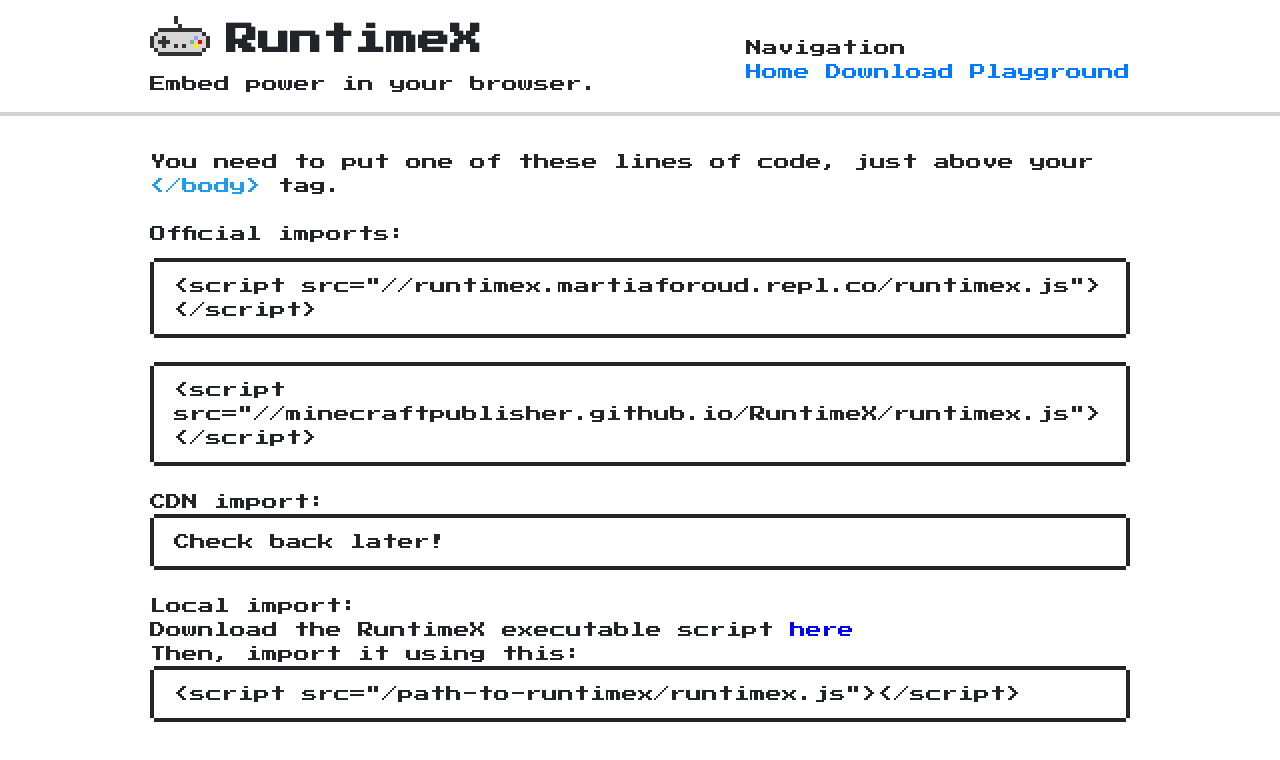
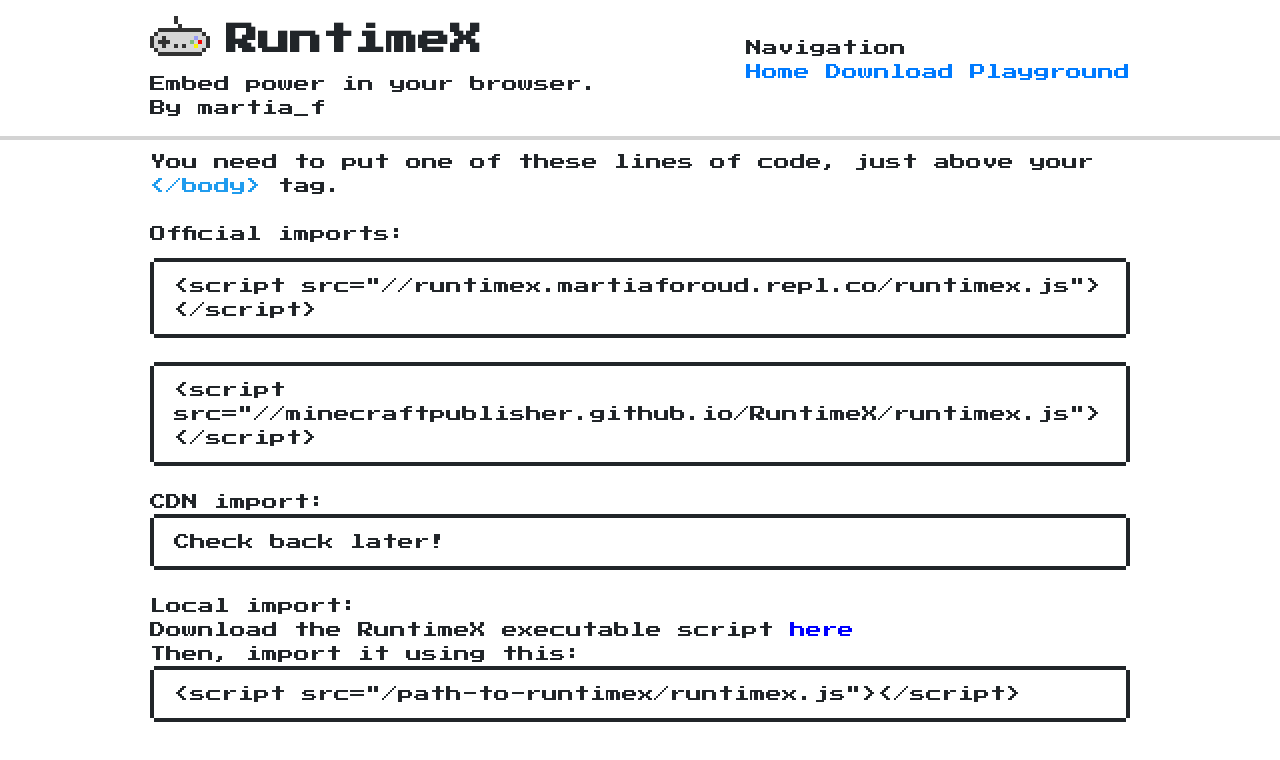
Before and after one commit to MinecraftPublisher/RuntimeX, a plain HTML site: page download/index.html in a window 1280 px wide. Drawn offline with nearby package versions, Linux system fonts and the light colour scheme.

Commit message:
Added credit :3

```diff
--- a/download/index.html
+++ b/download/index.html
@@ -21,7 +21,7 @@
 				<a href="https://runtimex.martiaforoud.repl.co/">
 					<h1><i class="snes-jp-logo brand-logo"></i>RuntimeX</h1>
             </a>
-            <p>Embed power in your browser.</p>
+            <p>Embed power in your browser.<br>By martia_f</p>
           </div>
 
           <div class="social-buttons">
```
Also changed, not shown: index.html (+1 -1 lines), playground/index.html (+1 -1 lines).
